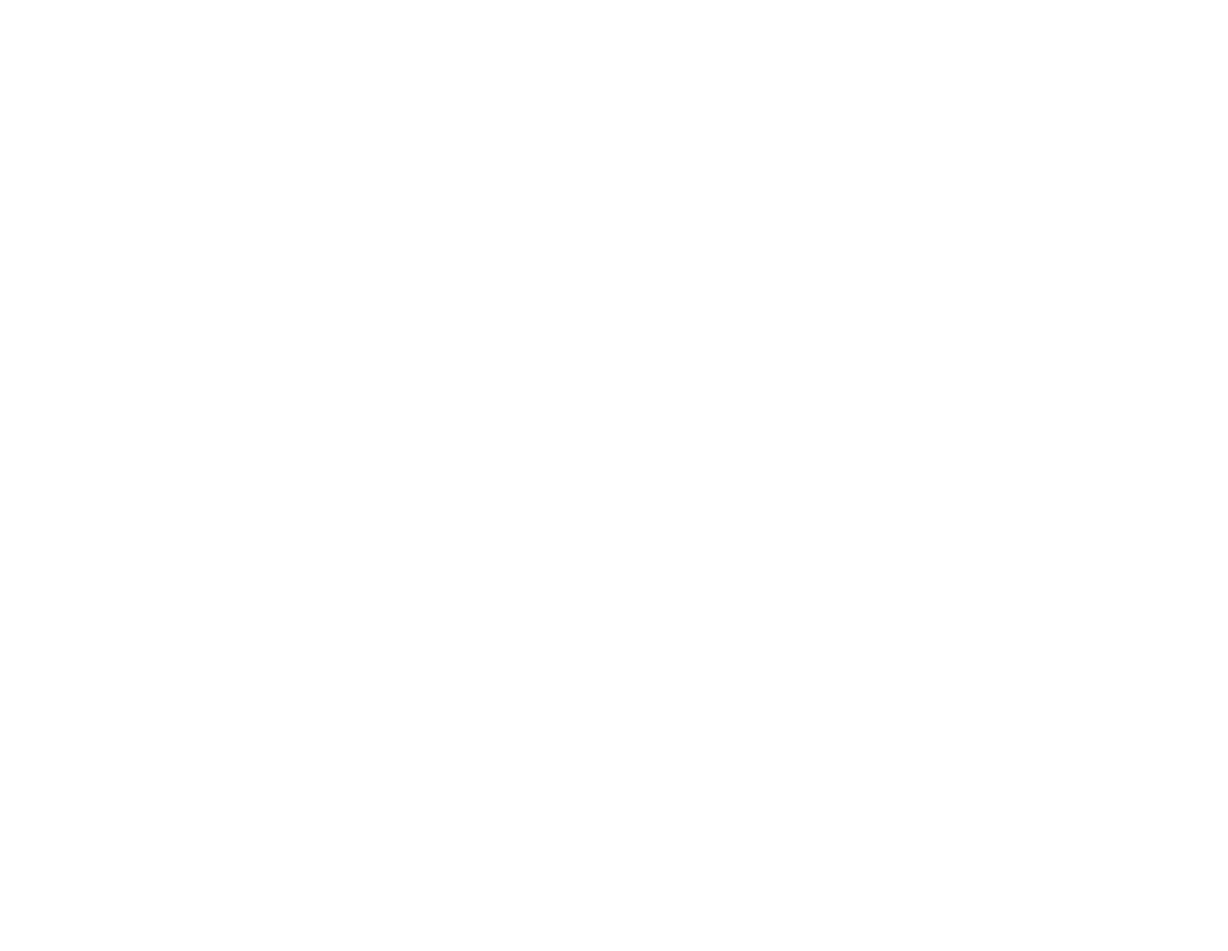
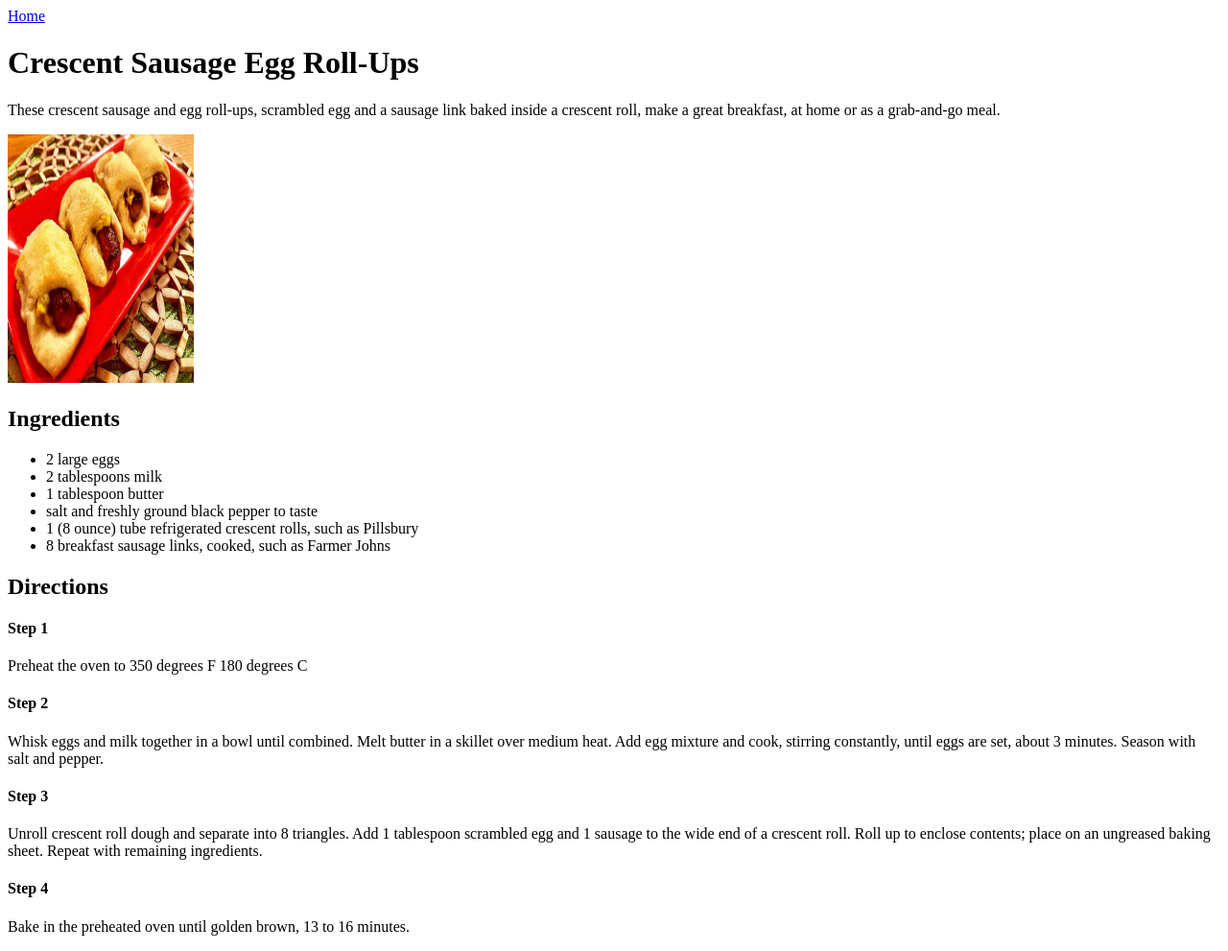
Before and after one commit to flummoxed-dev/odin-recipes, a plain HTML site: page recipes/crescent-sausage-egg-roll-ups.html in a window 1280 px wide. Shown: the whole page at 96% size. Before the commit the page ends 800 px from the top, so only its background shows below. Drawn offline with Linux system fonts and the light colour scheme; files whose address does not match are found by name.

Commit message:
updated crescent roll recipe and removed unneeded p tags

```diff
--- a/recipes/crescent-sausage-egg-roll-ups.html
+++ b/recipes/crescent-sausage-egg-roll-ups.html
@@ -0,0 +1,53 @@
+<!DOCTYPE html>
+<head>
+<html lang="en">
+    <meta charset="UTF-8">
+    <title>Odin Recipes</title>
+</head>
+<body>
+    <div>
+        <a href="/home/flummoxed/repos/odin-recipes/index.html">Home</a>
+    </div>
+
+<h1>Crescent Sausage Egg Roll-Ups</h1>
+<p>These crescent sausage and egg roll-ups, scrambled egg
+    and a sausage link baked inside a crescent roll, make a
+    great breakfast, at home or as a grab-and-go meal.</p>
+
+<div>
+<img src="/home/flummoxed/repos/odin-recipes/recipes-links-and-images/images/roll-ups.jpg" alt="Crescent Sausage Egg Roll-Ups" height="259px" width="194px">
+</div>
+
+  <div>
+        <h2>Ingredients</h2>
+        <ul>
+            <li>2 large eggs</li>
+            <li>2 tablespoons milk</li>
+            <li>1 tablespoon butter</li>
+            <li>salt and freshly ground black pepper to taste</li>
+            <li>1 (8 ounce) tube refrigerated crescent rolls, such as Pillsbury</li>
+            <li>8 breakfast sausage links, cooked, such as Farmer Johns</li>
+        </ul>
+
+        <h2>Directions</h2>
+        <h4>Step 1</h4>
+         <p>Preheat the oven to 350 degrees F 180 degrees C</p>
+
+         <h4>Step 2</h4>
+         <p>Whisk eggs and milk together in a bowl  until combined. Melt butter
+            in a skillet over medium heat. Add egg mixture and cook, stirring
+            constantly, until eggs are set, about 3 minutes. Season with salt and pepper.</p>
+
+         <h4>Step 3</h4>
+         <p>Unroll crescent roll dough and separate into 8 triangles. Add 1 tablespoon
+            scrambled egg and 1 sausage to the wide end of a crescent roll. Roll up to
+            enclose contents; place on an ungreased baking sheet. Repeat with remaining
+            ingredients.</p>
+
+         <h4>Step 4</h4>
+         <p>Bake in the preheated oven until golden brown, 13 to 16 minutes.</p>
+     </div>
+ </div>
+
+</body>
+</html>
```
Also changed, not shown: index.html (+8 -3 lines).
